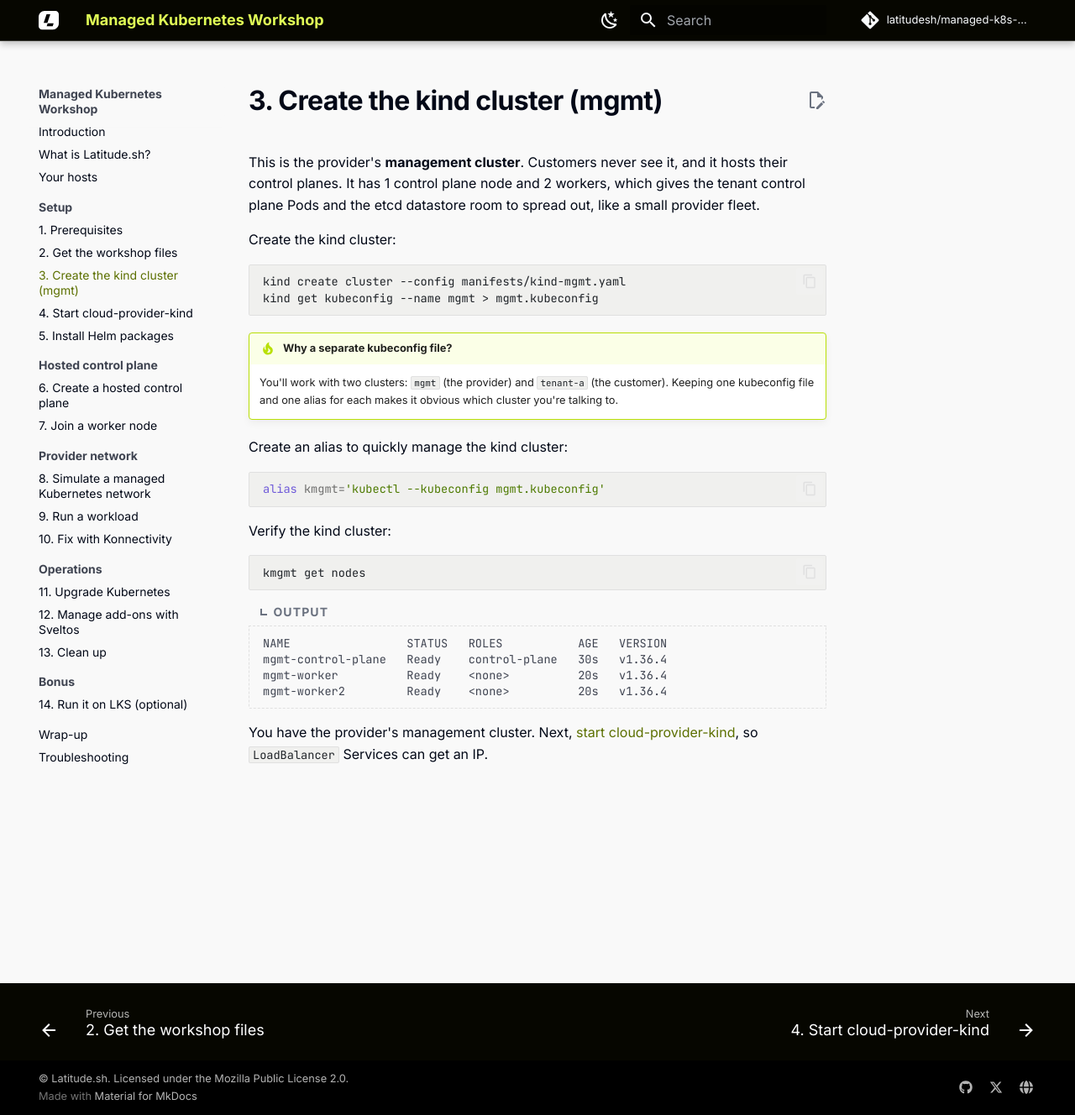
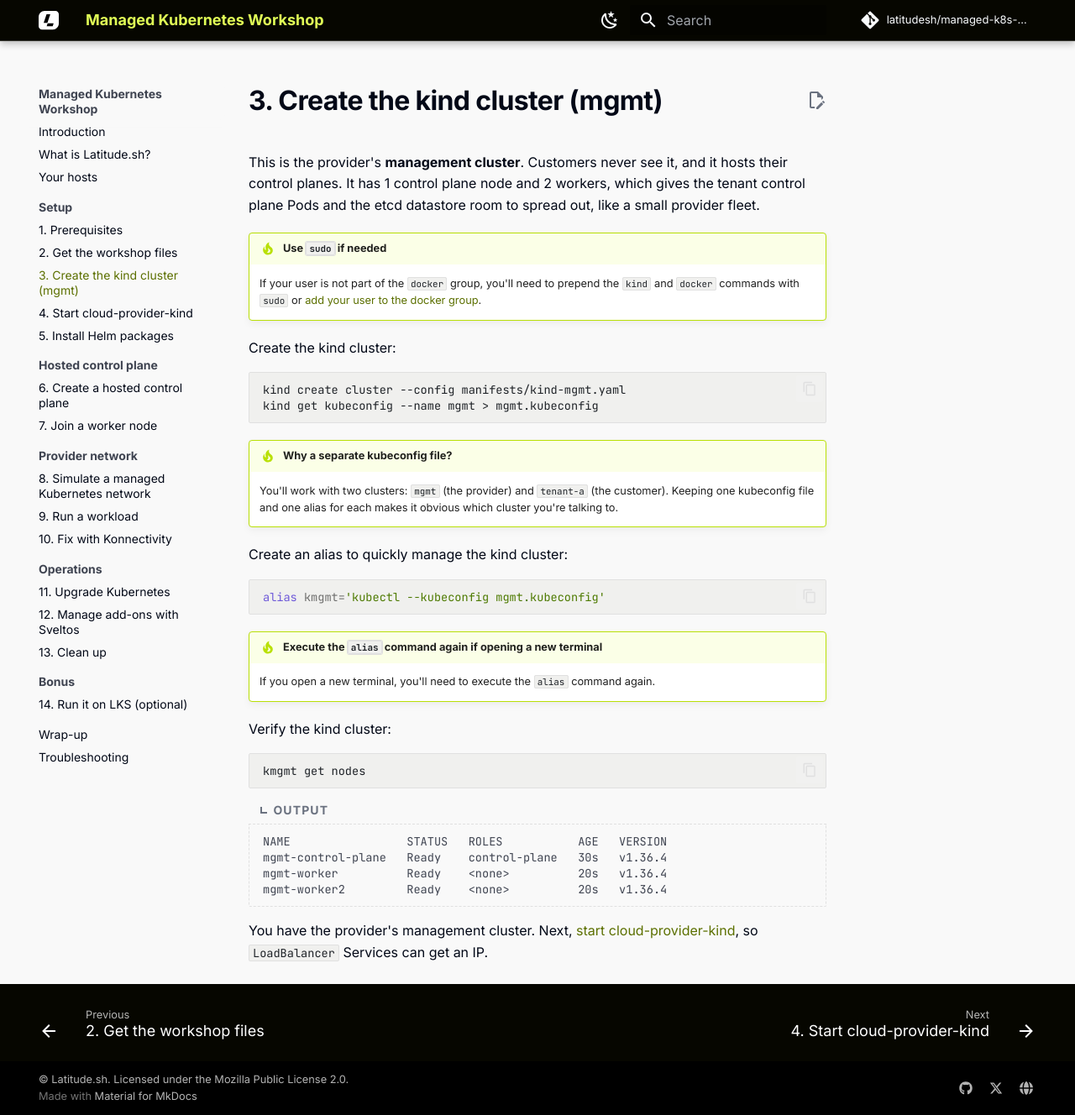
Before and after one commit to latitudesh/managed-k8s-workshop, an MkDocs documentation site: the page built from docs/03-management-cluster.md, in a window 1280 px wide and 1328 px high. Shown: the whole window at 84% size. Built offline with MkDocs 1.6.1 and Material for MkDocs 9.7.7, drawn with Linux system fonts in a browser that asks for light colours; comment, search, counter and statistics services are not loaded.

Commit message:
add more instructions, format commands

````diff
--- a/docs/03-management-cluster.md
+++ b/docs/03-management-cluster.md
@@ -1,6 +1,9 @@
 # 3. Create the kind cluster (mgmt)
 
 This is the provider's **management cluster**. Customers never see it, and it hosts their control planes. It has 1 control plane node and 2 workers, which gives the tenant control plane Pods and the etcd datastore room to spread out, like a small provider fleet.
+
+!!! tip "Use `sudo` if needed"
+    If your user is not part of the `docker` group, you'll need to prepend the `kind` and `docker` commands with `sudo` or [add your user to the docker group](https://docs.docker.com/engine/install/linux-postinstall/#add-your-user-to-the-docker-group).
 
 Create the kind cluster:
 ```sh
@@ -16,6 +19,9 @@ Create an alias to quickly manage the kind cluster:
 alias kmgmt='kubectl --kubeconfig mgmt.kubeconfig'
 ```
 
+!!! tip "Execute the `alias` command again if opening a new terminal"
+    If you open a new terminal, you'll need to execute the `alias` command again.
+
 Verify the kind cluster:
 ```sh
 kmgmt get nodes
````
Also changed, not shown: docs/06-hosted-control-plane.md (+2 -2 lines).
